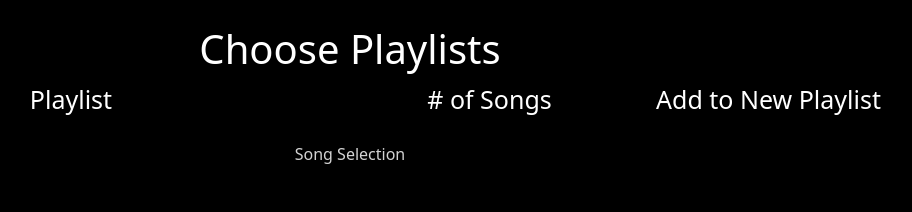
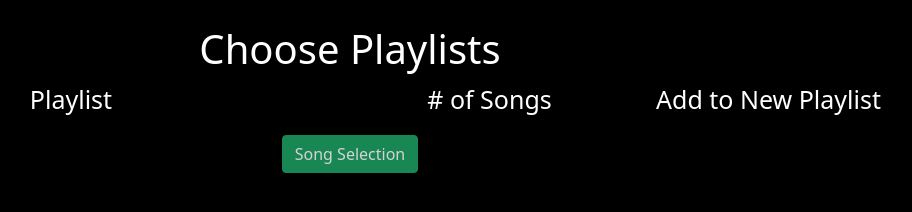
Before and after one commit to chun-andrew/Classify, a website: page src/public/chooseplaylists.html in a window 1280 px wide. Shown: the whole page, without its empty margins (290-1202 px from the left). Drawn offline with nearby package versions, Linux system fonts and the light colour scheme.

Commit message:
adding more of a users playlist and linking all the pages together

```diff
--- a/src/public/chooseplaylists.html
+++ b/src/public/chooseplaylists.html
@@ -39,7 +39,7 @@
 
                     </div>
                     <div>
-                        <button class='btn btn-default' style='color: D3D3D3; justify-content: flex-end;'>Song Selection</button>
+                        <a class='btn btn-success' href="selectsongs.html" style='color: D3D3D3; justify-content: flex-end;'>Song Selection</a>
                     </div>
                 </div>
             </div>
```
Also changed, not shown: src/public/selectsongs.html (+1 -0 lines).
